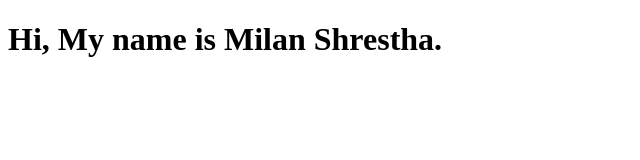
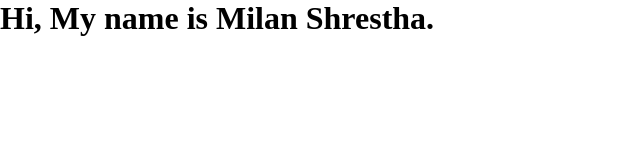
Before and after one commit to milanshresta/milanshresta.github.io, a plain HTML site: page index.html in a window 1280 px wide. Shown: the whole page, without its empty margins (0-640 px from the left). Drawn offline with Linux system fonts and the light colour scheme.

Commit message:
created assets folder and css for furter editing

```diff
--- a/index.html
+++ b/index.html
@@ -5,6 +5,7 @@
     <meta charset="UTF-8">
     <meta http-equiv="X-UA-Compatible" content="IE=edge">
     <meta name="viewport" content="width=device-width, initial-scale=1.0">
+    <link rel="stylesheet" href="style.css">
     <title>Milan Shrestha | Web Desigenr</title>
 </head>
 
--- /dev/null
+++ b/style.css
@@ -0,0 +1,7 @@
+*,
+::before,
+::after {
+    box-sizing: border-box;
+    margin: 0;
+    padding: 0;
+}
```
